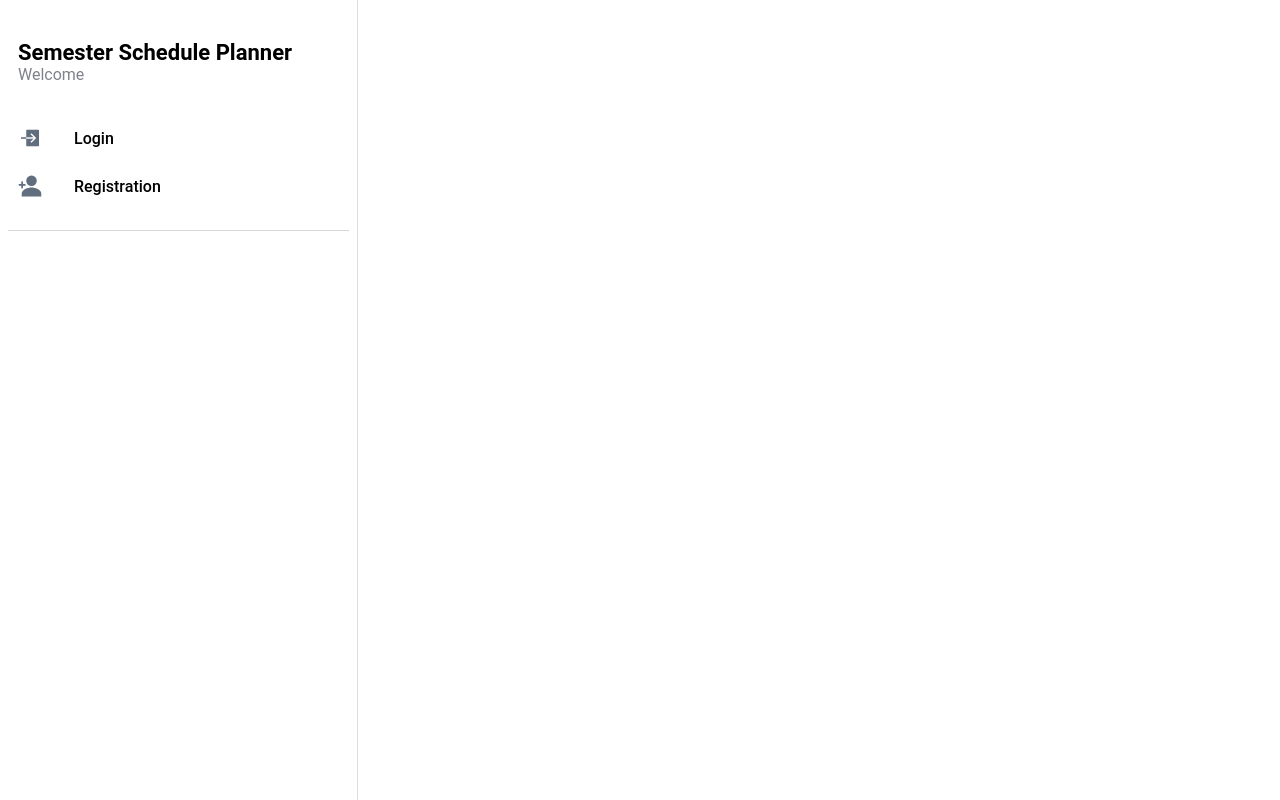
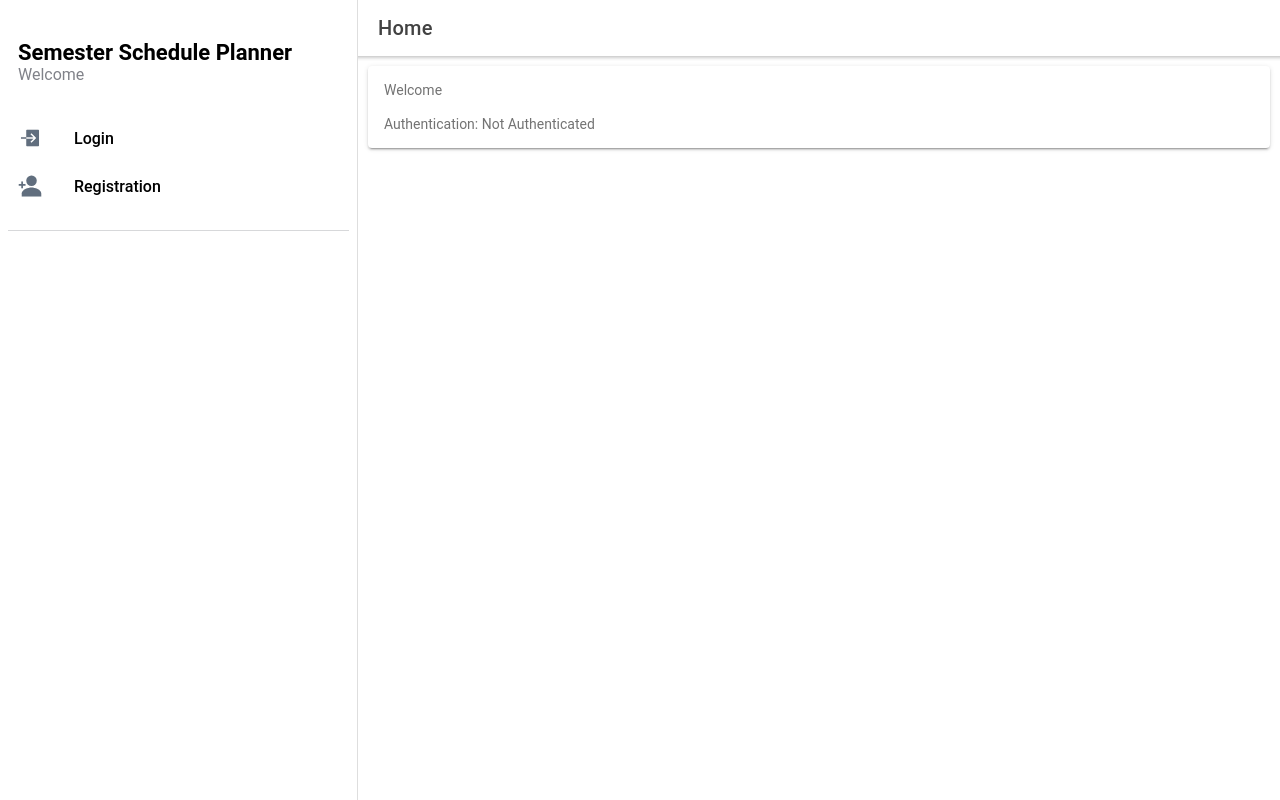
Before and after one commit to james-Solutions/Netlify-Lambda-Fauna-Authentication, a React (Create React App) app: page /home in a window 1280 px wide. Built offline with nearby package versions, Linux system fonts and the light colour scheme.

Commit message:
Prototyped login functionality and a home landing page.

```diff
--- a/src/App.tsx
+++ b/src/App.tsx
@@ -2,7 +2,9 @@ import { IonApp, IonRouterOutlet, IonSplitPane } from "@ionic/react";
 import { IonReactRouter } from "@ionic/react-router";
 import { Redirect, Route } from "react-router-dom";
 import Menu from "./components/Menu";
+import { Home } from "./components/scheduler/Home";
 import { RegistrationCard } from "./components/user/registration/RegistrationCard";
+import { LoginCard } from "./components/user/login/LoginCard";
 
 /* Core CSS required for Ionic components to work properly */
 import "@ionic/react/css/core.css";
@@ -22,7 +24,6 @@ import "@ionic/react/css/display.css";
 
 /* Theme variables */
 import "./theme/variables.css";
-import { LoginCard } from "./components/user/login/LoginCard";
 
 const App: React.FC = () => {
   return (
@@ -40,6 +41,9 @@ const App: React.FC = () => {
             <Route path="/user/register" exact={true}>
               <RegistrationCard />
             </Route>
+            <Route path="/home" exact={true}>
+              <Home />
+            </Route>
           </IonRouterOutlet>
         </IonSplitPane>
       </IonReactRouter>
--- /dev/null
+++ b/src/components/scheduler/Home.tsx
@@ -0,0 +1,44 @@
+import React, { useState } from "react";
+import { useHistory } from "react-router-dom";
+import {
+  IonContent,
+  IonHeader,
+  IonPage,
+  IonTitle,
+  IonToolbar,
+  IonCard,
+  IonCardHeader,
+  IonCardTitle,
+  IonCardContent,
+  IonItem,
+  IonLabel,
+  IonButton,
+  IonInput,
+  IonToast,
+} from "@ionic/react";
+import { getIsAuth, getUser } from "../../redux/slices/serverSlice";
+import { useDispatch, useSelector } from "react-redux";
+
+export const Home: React.FC = () => {
+  const history = useHistory();
+  const dispatch = useDispatch();
+  const isAuth = useSelector(getIsAuth);
+  const user = useSelector(getUser);
+  return (
+    <IonPage>
+      <IonHeader>
+        <IonToolbar>
+          <IonTitle>Home</IonTitle>
+        </IonToolbar>
+      </IonHeader>
+      <IonContent>
+        <IonCard>
+          <IonCardHeader>Welcome {user.username}</IonCardHeader>
+          <IonCardContent>
+            Authentication: {isAuth ? "Authenticated" : "Not Authenticated"}
+          </IonCardContent>
+        </IonCard>
+      </IonContent>
+    </IonPage>
+  );
+};
--- a/src/components/user/login/LoginCard.tsx
+++ b/src/components/user/login/LoginCard.tsx
@@ -32,12 +32,10 @@ export const LoginCard: React.FC = () => {
     false
   );
   const [showEmailError, setShowEmailError] = useState<boolean>(false);
-  const [showPasswordError, setShowPasswordError] = useState<boolean>(false);
 
   const loginBtnHandler = (event: Event) => {
     if (
       showEmailError === false &&
-      showPasswordError === false &&
       email !== undefined &&
       email !== "" &&
       password !== undefined &&
@@ -51,7 +49,7 @@ export const LoginCard: React.FC = () => {
       // console.log("-".repeat(40));
       dispatch(sendLoginAsync({ email: email, password: password }));
       setLoginSuccessfulToast(true);
-      history.push("/user/login");
+      history.push("/home");
       clearAllInput();
     } else {
       setInputToastError(true);
@@ -133,15 +131,6 @@ export const LoginCard: React.FC = () => {
                 required={true}
               ></IonInput>
             </IonItem>
-            {showPasswordError ? (
-              <div style={errorStyle}>
-                Invalid Password. Password must be 8 to 15 characters which
-                contain at least one lowercase letter, one uppercase letter, one
-                numeric digit, and one special character
-              </div>
-            ) : (
-              <div />
-            )}
             {/* End Login Credential User Information */}
 
             {/* Login Submit Button */}
--- a/src/redux/slices/serverSlice.tsx
+++ b/src/redux/slices/serverSlice.tsx
@@ -1,28 +1,38 @@
 import { createSlice, PayloadAction } from "@reduxjs/toolkit";
-import { AppThunk } from "../store/store";
+import { AppThunk, RootState } from "../store/store";
+
+interface User {
+  email: string;
+  password: string;
+}
 
 // Redux Slice
 const serverSlice = createSlice({
   name: "server",
-  initialState: { isAuth: false },
+  initialState: {
+    isAuth: false,
+    user: {
+      email: "",
+      username: "",
+    },
+  },
   reducers: {
     sendRegistration: (state, action: PayloadAction<object>) => {
       const { payload } = action;
       console.log("after sent to server");
       console.log(payload);
     },
-    sendLogin: (state, action: PayloadAction<object>) => {
-      console.log(state.isAuth);
-      const { payload } = action;
-      console.log("after sent to server");
-      console.log(payload);
+    loginSuccessful: (state, action: PayloadAction<User>) => {
+      const { email, password } = action.payload;
       state.isAuth = true;
+      state.user.email = email;
+      state.user.username = "James";
     },
   },
 });
 
 // Actions
-export const { sendRegistration, sendLogin } = serverSlice.actions;
+export const { sendRegistration, loginSuccessful } = serverSlice.actions;
 
 // Selectors
 // export const selectConnectionInfo = (state) => {
@@ -30,7 +40,8 @@ export const { sendRegistration, sendLogin } = serverSlice.actions;
 
 //     return { isConnected, isUpload, isDownload };
 // };
-// export const selectNumFilesInQueue = (state) => state.server.numFilesInQueue;
+export const getIsAuth = (state: RootState) => state.server.isAuth;
+export const getUser = (state: RootState) => state.server.user;
 
 export const sendRegistrationAsync = (user: object): AppThunk => (dispatch) => {
   //Send server
@@ -38,11 +49,11 @@ export const sendRegistrationAsync = (user: object): AppThunk => (dispatch) => {
   // Once completed with success response from server
   dispatch(sendRegistration(user));
 };
-export const sendLoginAsync = (user: object): AppThunk => (dispatch) => {
+export const sendLoginAsync = (user: User): AppThunk => (dispatch) => {
   //Send server
   console.log("Async sending to server");
   // Once completed with success response from server
-  dispatch(sendLogin(user));
+  dispatch(loginSuccessful({ email: user.email, password: user.password }));
 };
 
 export default serverSlice.reducer;
```
